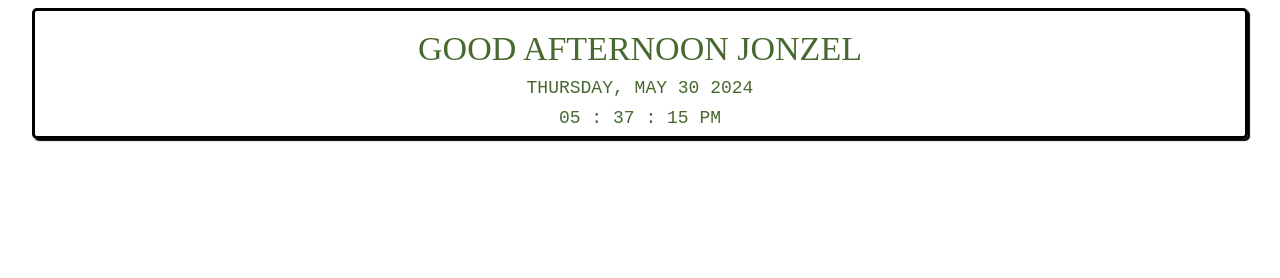
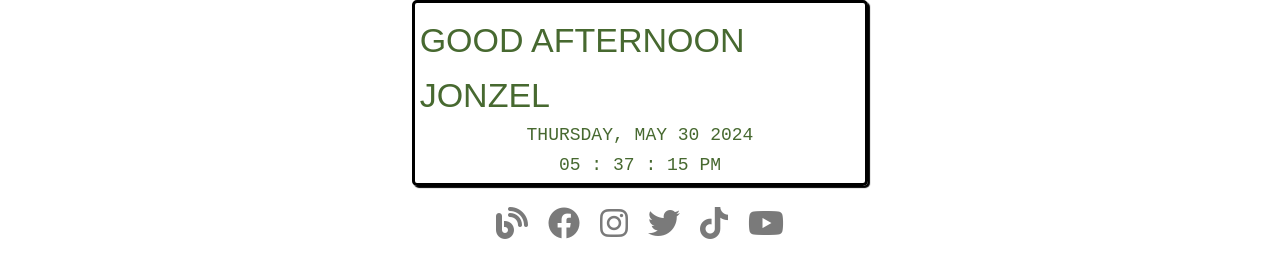
Before and after one commit to jonziee10/notion_greeting_widget, a plain HTML site: page index.html in a window 1280 px wide. Drawn offline with Linux system fonts and the light colour scheme.

Commit message:
Update index.html

```diff
--- a/index.html
+++ b/index.html
@@ -170,3 +170,158 @@ function dispalyGreetings(today){
 
 </body>
 </html>
+
+
+
+<!DOCTYPE html>
+
+<!-- Auther: Shorouk Abdelaziz  https://shorouk.dev -->
+
+<html lang="en">
+
+<head>
+  <meta charset="UTF-8">
+  <meta http-equiv="X-UA-Compatible" content="IE=edge">
+  <meta name="viewport" content="width=device-width, initial-scale=1.0">
+  <title>My Socials</title>
+  <link rel="stylesheet" href="https://cdnjs.cloudflare.com/ajax/libs/font-awesome/6.2.0/css/all.min.css">
+
+  <style>
+    * {
+      margin: 0;
+      padding: 0;
+      box-sizing: border-box;
+    }
+
+    body {
+      display: grid;
+      font-family: "Poppins", sans-serif;
+      place-items: center;
+    }
+
+    .wrapper {
+      padding-top: 10px;
+      display: inline-flex;
+
+    }
+
+    .icon {
+      /* Change the icon size here */
+      font-size: 2em;
+      /* Change the icons colours here*/
+      color: #7a7a7a
+    }
+
+
+    .blog:hover {
+      color: #ffbd2f;
+    }
+
+    .facebook:hover {
+      color: #4267B2;
+    }
+
+    .instagram:hover {
+      color: rgb(241, 102, 217);
+    }
+
+    .twitter:hover {
+      color: #26a7de;
+    }
+
+    .tiktok:hover {
+      color: #ff0050;
+    }
+
+    .youtube:hover {
+      color: #FF0000;
+    }
+
+    .social {
+      position: relative;
+      margin: 10px;
+      cursor: pointer;
+    }
+  </style>
+
+</head>
+
+<body>
+
+  <body>
+
+    <div class="wrapper">
+
+      <!-- Start blog Icon -->
+      <div id="blog" onclick="navigate(this.id)" class="social">
+        <span class="icon blog"><i class="fa-solid fa-blog"></i></span>
+      </div>
+      <!-- End blog Icon -->
+
+      <!-- Start facebook Icon -->
+      <div id="facebook" onclick="navigate(this.id)" class="social">
+        <span class="icon facebook"><i class="fab fa-facebook"></i></span>
+      </div>
+      <!-- End facebook Icon -->
+
+      <!-- Start instagram Icon -->
+      <div id="instagram" onclick="navigate(this.id)" class="social">
+        <span class="icon instagram"><i class="fab fa-instagram"></i></span>
+      </div>
+      <!-- End instagram Icon -->
+
+      <!-- Start twitter Icon -->
+      <div id="twitter" onclick="navigate(this.id)" class="social">
+        <span class="icon twitter"><i class="fab fa-twitter"></i></span>
+      </div>
+      <!-- End twitter Icon -->
+
+      <!-- Start tiktok Icon -->
+      <div id="tiktok" onclick="navigate(this.id)" class="social">
+        <span class="icon tiktok"><i class="fab fa-tiktok"></i></span>
+      </div>
+      <!-- End tiktok Icon -->
+
+      <!-- Start youtube Icon -->
+      <div id="youtube" onclick="navigate(this.id)" class="social">
+        <span class="icon youtube"><i class="fab fa-youtube"></i></span>
+      </div>
+      <!-- End youtube Icon -->
+
+
+
+    </div>
+
+
+
+
+    <script>
+      function navigate(id) {
+
+        //if you want the URL to open in the same window use '_parent'  instead of '_blank'
+
+        if (id === "blog")
+          window.open("https://blog.shorouk.dev", '_blank').focus(); //https://www.jonzelhernandez.com/
+
+        else if (id === "facebook") {
+          window.open("https://facebook.com/", '_blank').focus(); //https://www.facebook.com/jonzelhernandez
+        }
+        else if (id === "instagram") {
+          window.open("instagram.com", '_blank').focus(); //https://www.instagram.com/jonziee10
+        else if (id === "twitter") {
+          window.open("https://twitter.com/", '_blank').focus(); //https://www.x.com/jonziee10
+        }
+        else if (id === "tiktok") {
+          window.open("https://www.tiktok.com/", '_blank').focus(); //https://www.tiktok.com/@jonziee10
+        }
+        else if (id === "youtube") {
+          window.open("https://www.youtube.com/", '_blank').focus(); //https://www.youtube.com/@jonzelhernandez3159
+      }
+
+    </script>
+
+
+
+  </body>
+
+</html>
```
